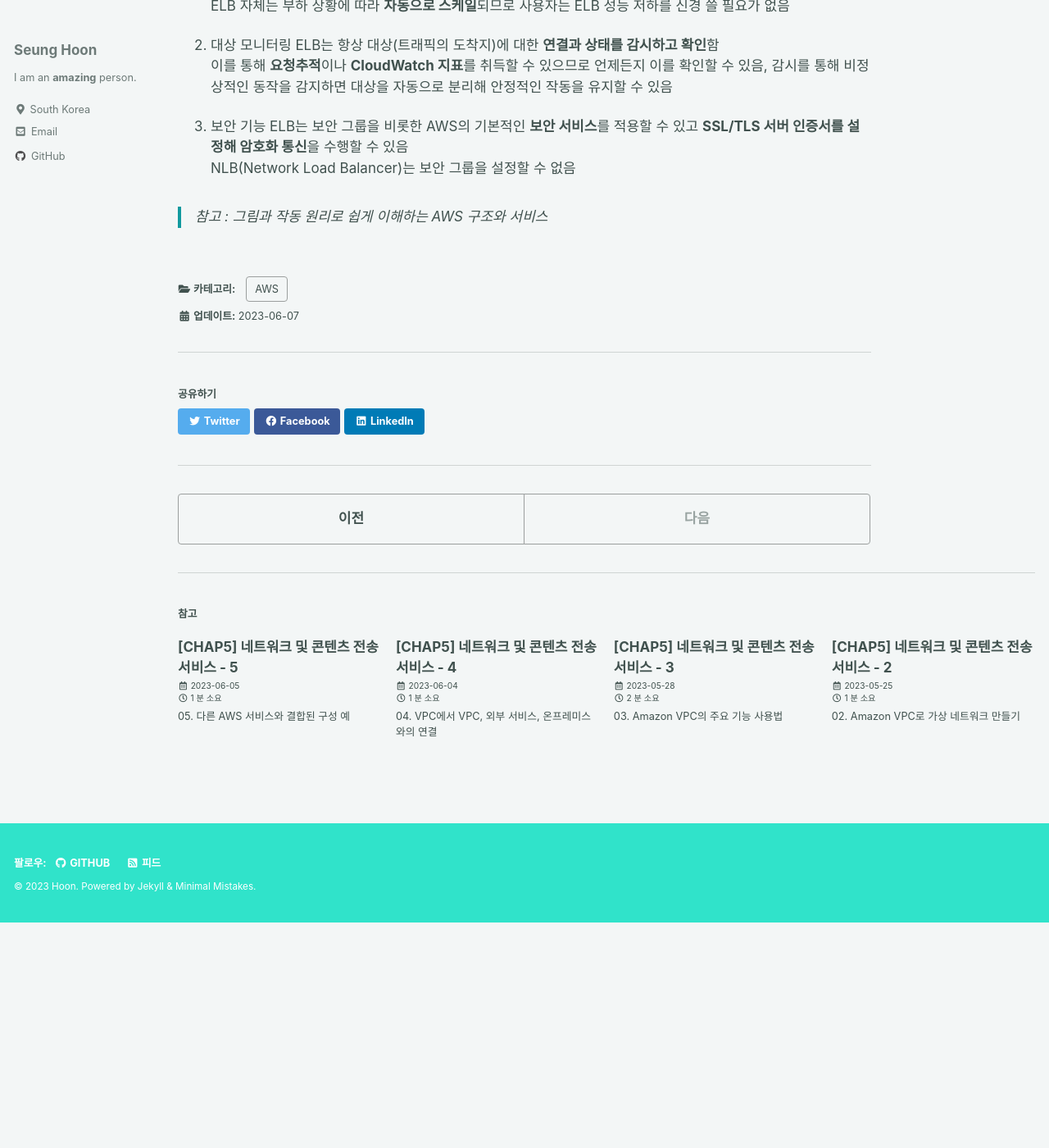
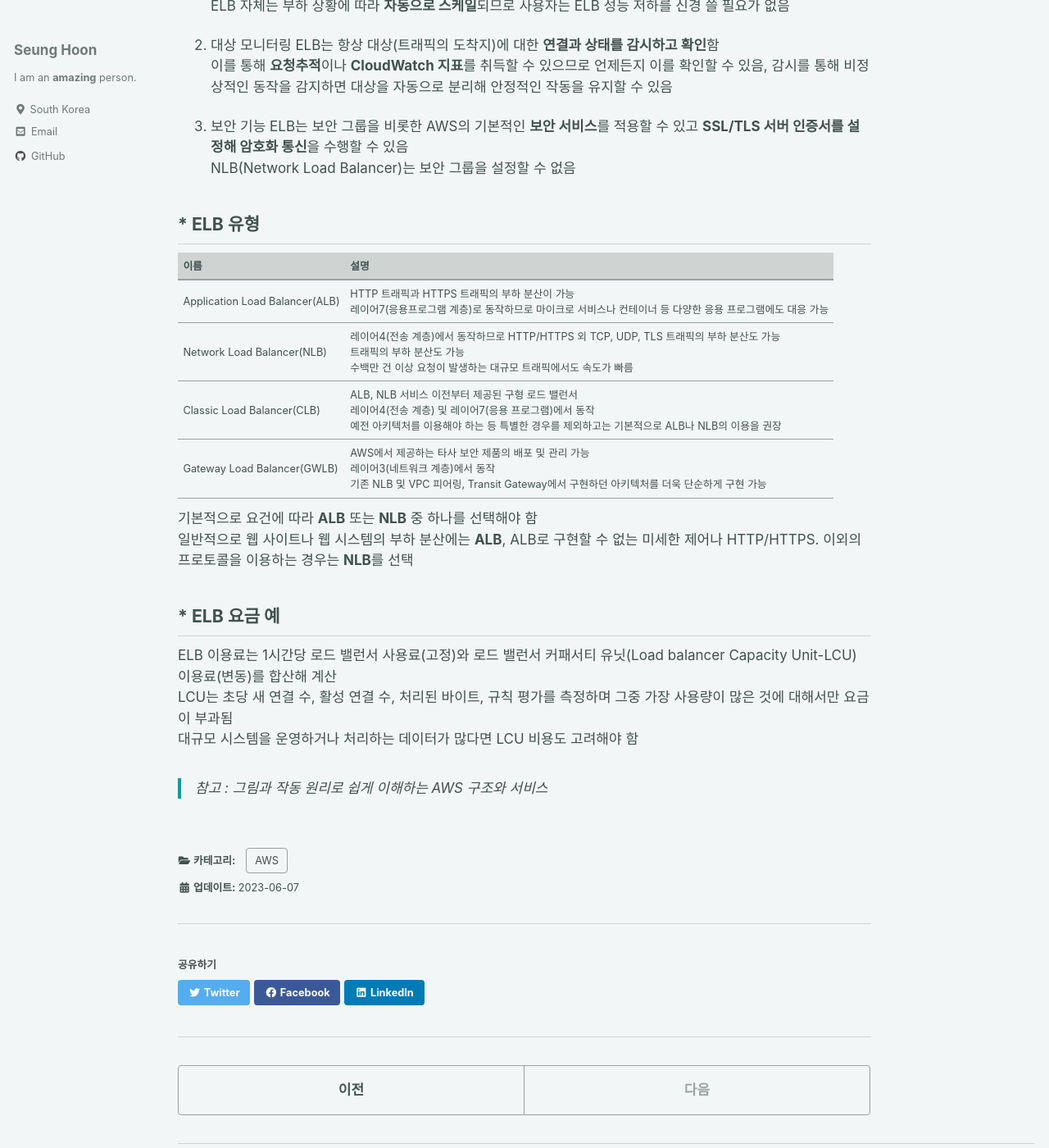
Before and after one commit to ibk01161/ibk01161.github.io, a Jekyll site: the page built from _posts/2023-06-07-aws5_06.md, in a window 1280 px wide and 1400 px high, scrolled down 558 px. Shown: the whole window at 82% size. Built offline with Jekyll 4.4.1, drawn with Linux system fonts in a browser that asks for light colours; cached includes are drawn as plain includes; before the commit the page ends 1683 px from its top, so only the background shows below that.

Commit message:
Add Post

```diff
--- a/_posts/2023-06-07-aws5_06.md
+++ b/_posts/2023-06-07-aws5_06.md
@@ -27,5 +27,24 @@ ELB는 보안 그룹을 비롯한 AWS의 기본적인 **보안 서비스**를
 NLB(Network Load Balancer)는 보안 그룹을 설정할 수 없음
 
 
+## * ELB 유형
+
+|이름|설명|
+|---|---|
+|Application Load Balancer(ALB)|HTTP 트래픽과 HTTPS 트래픽의 부하 분산이 가능 <br> 레이어7(응용프로그램 계층)로 동작하므로 마이크로 서비스나 컨테이너 등 다양한 응용 프로그램에도 대응 가능|
+|Network Load Balancer(NLB)|레이어4(전송 계층)에서 동작하므로 HTTP/HTTPS 외 TCP, UDP, TLS 트래픽의 부하 분산도 가능 <br> 트래픽의 부하 분산도 가능 <br> 수백만 건 이상 요청이 발생하는 대규모 트래픽에서도 속도가 빠름|
+|Classic Load Balancer(CLB)|ALB, NLB 서비스 이전부터 제공된 구형 로드 밸런서 <br> 레이어4(전송 계층) 및 레이어7(응용 프로그램)에서 동작 <br> 예전 아키텍처를 이용해야 하는 등 특별한 경우를 제외하고는 기본적으로 ALB나 NLB의 이용을 권장|
+|Gateway Load Balancer(GWLB)|AWS에서 제공하는 타사 보안 제품의 배포 및 관리 가능 <br> 레이어3(네트워크 계층)에서 동작 <br> 기존 NLB 및 VPC 피어링, Transit Gateway에서 구현하던 아키텍처를 더욱 단순하게 구현 가능|
+
+기본적으로 요건에 따라 **ALB** 또는 **NLB** 중 하나를 선택해야 함
+일반적으로 웹 사이트나 웹 시스템의 부하 분산에는 **ALB**, ALB로 구현할 수 없는 미세한 제어나 HTTP/HTTPS. 이외의 프로토콜을 이용하는 경우는 **NLB**를 선택
+
+
+## * ELB 요금 예
+
+ELB 이용료는 1시간당 로드 밸런서 사용료(고정)와 로드 밸런서 커패서티 유닛(Load balancer Capacity Unit-LCU) 이용료(변동)를 합산해 계산
+LCU는 초당 새 연결 수, 활성 연결 수, 처리된 바이트, 규칙 평가를 측정하며 그중 가장 사용량이 많은 것에 대해서만 요금이 부과됨
+대규모 시스템을 운영하거나 처리하는 데이터가 많다면 LCU 비용도 고려해야 함
+
 
 > 참고 : 그림과 작동 원리로 쉽게 이해하는 AWS 구조와 서비스
```
